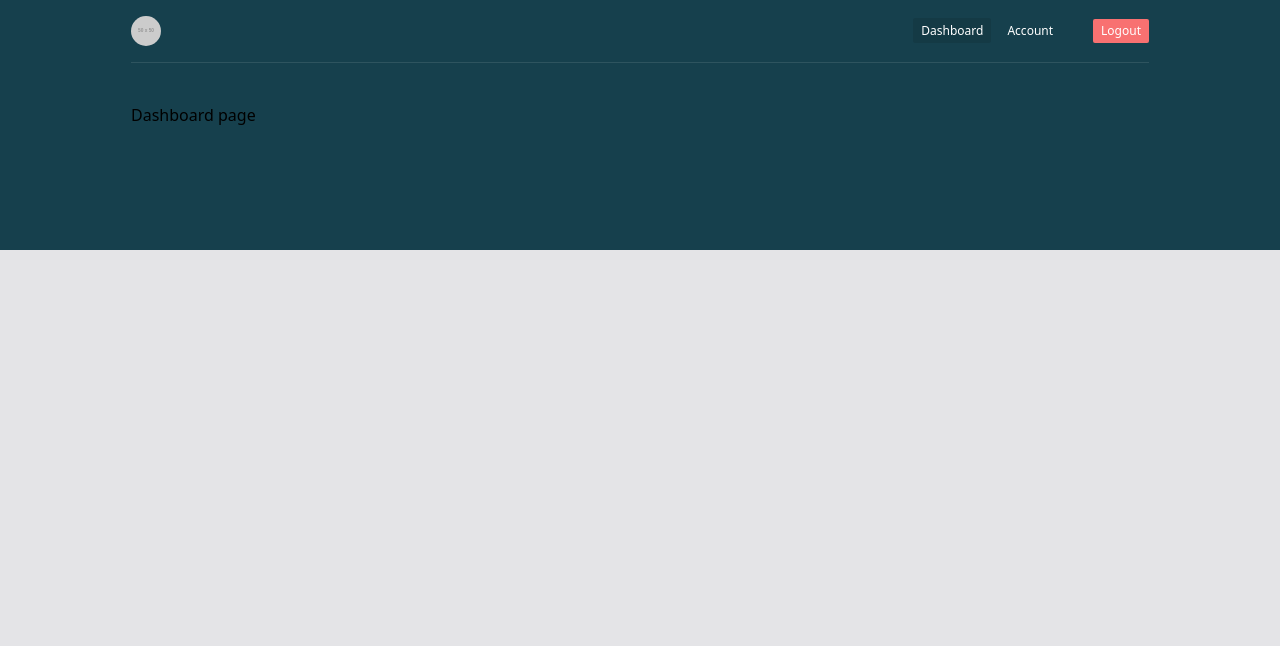
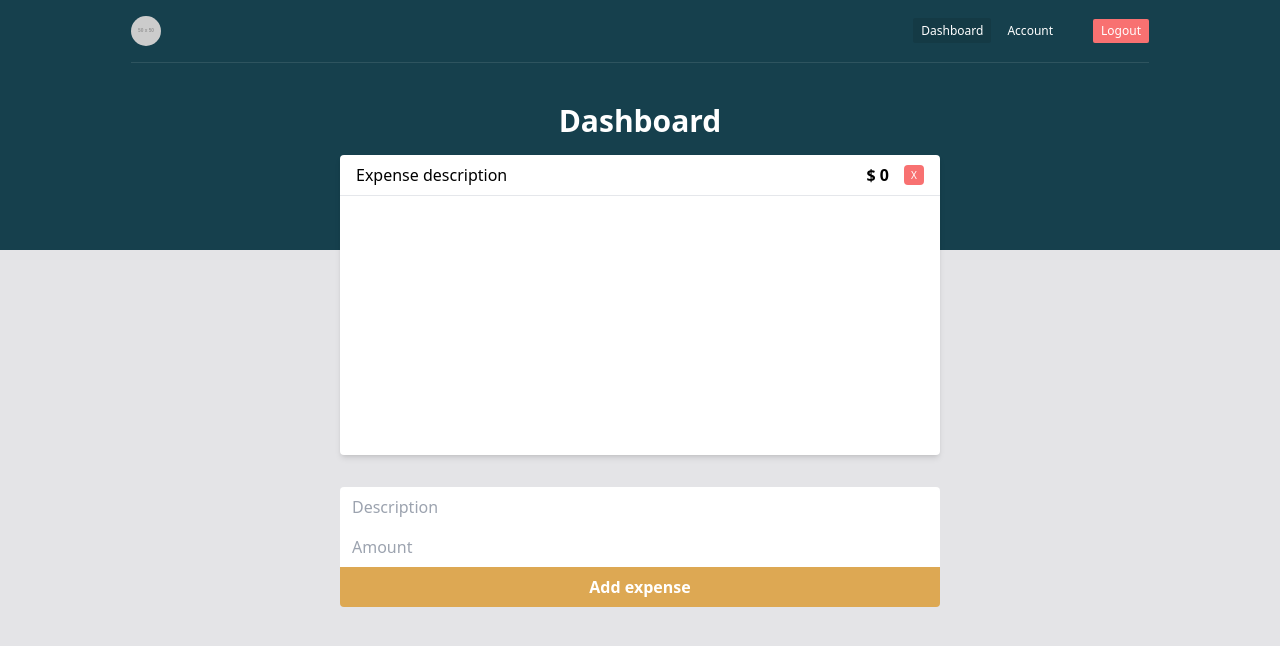
Before and after one commit to muhammadderic/expense-tracker-w-payment-gateway, a Next.js app: page /dashboard in a window 1280 px wide. Shown: the top 646 px of the page. Built offline with nearby package versions, Linux system fonts and the light colour scheme.

Commit message:
Create expense list and form compts, update tailwind config

```diff
--- a/src/app/(app)/dashboard/page.tsx
+++ b/src/app/(app)/dashboard/page.tsx
@@ -1,7 +1,16 @@
+import ExpensesList from "@/components/ExpanseList"
+import ExpensesForm from "@/components/ExpenseForm"
+
 const Page = () => {
   return (
     <div>
-      <h1>Dashboard page</h1>
+      <h1 className="text-3xl font-bold text-white text-center">Dashboard</h1>
+
+      <div className="w-full max-w-[600px] mx-auto">
+        <ExpensesList />
+
+        <ExpensesForm />
+      </div>
     </div>
   )
 }
--- a/src/app/(app)/layout.tsx
+++ b/src/app/(app)/layout.tsx
@@ -6,7 +6,7 @@ const Layout = ({ children }: { children: React.ReactNode }) => {
     <>
       <BackgroundPattern />
 
-      <div className="flex flex-col gap-y-10 max-w-[1050px] mx-auto px-4 min-h-screen">
+      <div className="flex flex-col gap-y-10 max-w-[1050px] mx-auto mb-10 px-4 min-h-screen">
         <AppHeader />
         {children}
       </div>
--- a/src/components/AppHeader.tsx
+++ b/src/components/AppHeader.tsx
@@ -48,7 +48,7 @@ const AppHeader = () => {
       </nav>
 
       {/* TODO: Upgrade the logout button using auth library logout button */}
-      <Link href="/" className="px-2 py-1 ml-8 bg-red-400 hover:text-white text-xs transition text-white/100 rounded-sm">
+      <Link href="/" className="px-2 py-1 ml-8 bg-red-400 hover:bg-red-500 text-xs transition text-white/100 rounded-sm">
         Logout
       </Link>
     </header>
--- /dev/null
+++ b/src/components/ExpanseList.tsx
@@ -0,0 +1,15 @@
+const ExpensesList = () => {
+  return (
+    <ul className="h-[300px] bg-white rounded mt-4 shadow-md">
+      <li className="flex items-center px-4 py-2 border-b">
+        <p>Expense description</p>
+        <p className="ml-auto font-bold mr-[15px]">$ 0</p>
+        <button className="text-[10px] h-[20px] w-[20px] bg-red-400 text-white rounded hover:bg-red-500">
+          X
+        </button>
+      </li>
+    </ul>
+  )
+}
+
+export default ExpensesList
--- /dev/null
+++ b/src/components/ExpenseForm.tsx
@@ -0,0 +1,25 @@
+const ExpensesForm = () => {
+  return (
+    <form className="w-full mt-8 rounded overflow-hidden">
+      <input
+        type="text"
+        name="description"
+        placeholder="Description"
+        className="w-full px-3 py-2 outline-none"
+      />
+
+      <input
+        type="number"
+        name="amount"
+        placeholder="Amount"
+        className="w-full px-3 py-2 outline-none"
+      />
+
+      <button className="w-full bg-secondary hover:bg-secondary-dark text-white px-2 py-2 font-bold">
+        Add expense
+      </button>
+    </form>
+  )
+}
+
+export default ExpensesForm
--- a/tailwind.config.ts
+++ b/tailwind.config.ts
@@ -12,7 +12,10 @@ export default {
         background: "var(--background)",
         foreground: "var(--foreground)",
         primary: "#16404D",
-        secondary: "#DDA853",
+        secondary: {
+          DEFAULT: "#DDA853",
+          dark: "#B88128",
+        },
         tarsier: "#FBF5DD",
       },
     },
```
